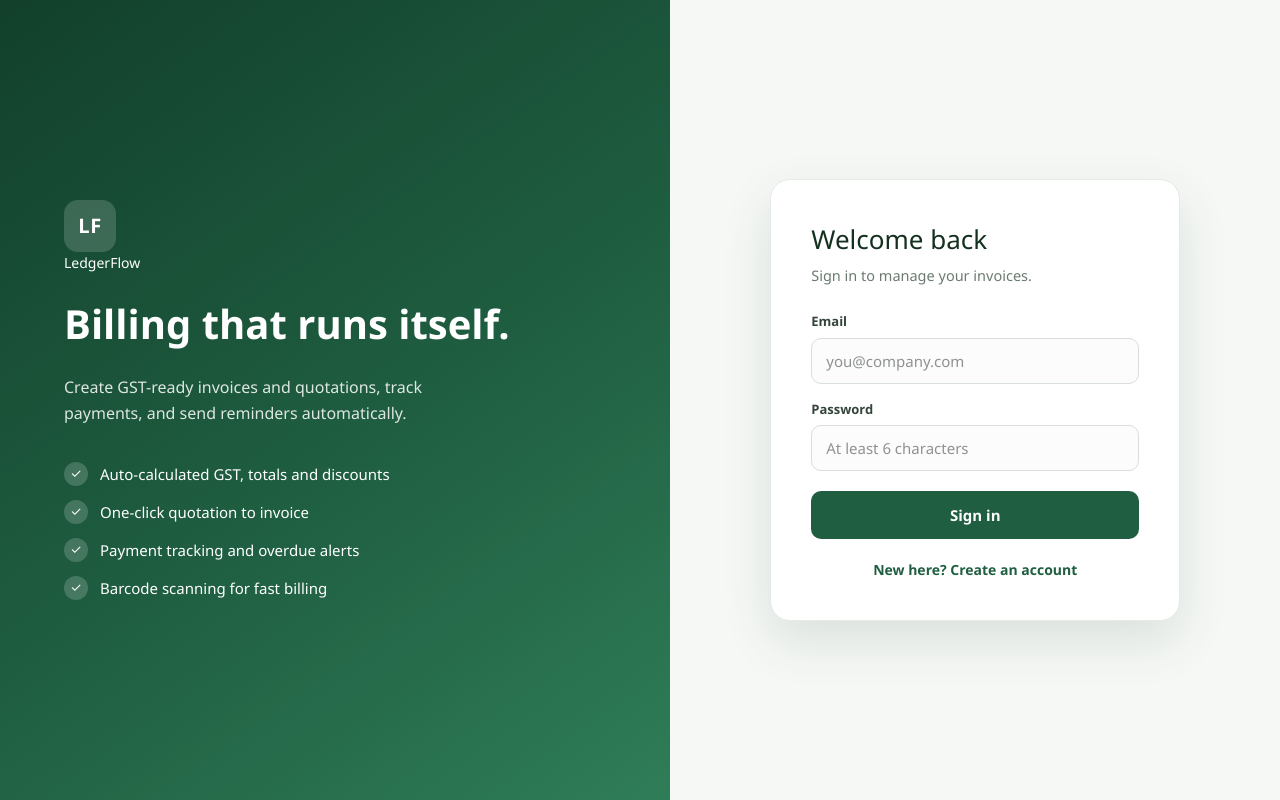
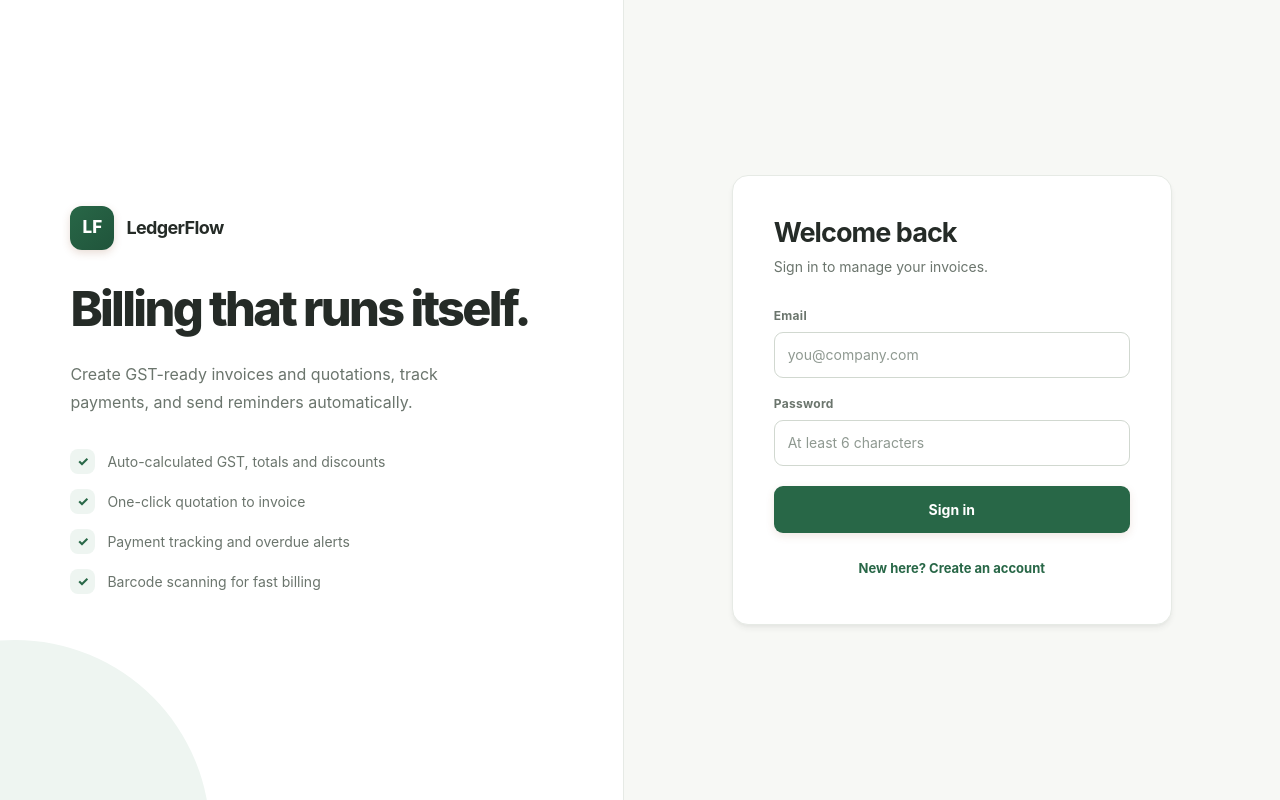
Before and after one commit to vasanthkumarbomle-droid/INVOICE-AND-QUOTATION-GENERATION-SYSTEM-, a React (Vite) app: page / in a window 1280 px wide. Built offline with nearby package versions, Linux system fonts and the light colour scheme; no server answers.

Commit message:
Redesign login and business setup to match workspace theme

```diff
--- a/src/auth.css
+++ b/src/auth.css
@@ -1,81 +1,254 @@
+/* LedgerFlow authentication — aligned with the signed-in workspace */
 .auth-page {
   min-height: 100vh;
   display: grid;
-  grid-template-columns: 1.1fr 1fr;
-  font-family: 'Segoe UI', system-ui, -apple-system, sans-serif;
-  background: #f6f8f6;
+  grid-template-columns: minmax(0, 0.95fr) minmax(420px, 1fr);
+  background: var(--lf-bg, #F7F8F5);
+  color: var(--lf-text, #252B27);
+  font-family: -apple-system, BlinkMacSystemFont, "Segoe UI", Roboto, "Helvetica Neue", Arial, sans-serif;
 }
 .auth-brand {
-  background: linear-gradient(145deg, #12402b 0%, #1f5e41 55%, #2f7d58 100%);
-  color: #fff;
-  padding: 64px;
+  position: relative;
+  isolation: isolate;
+  overflow: hidden;
+  background: var(--lf-card, #FFFFFF);
+  border-right: 1px solid var(--lf-border, #E6EAE5);
+  padding: clamp(32px, 5.5vw, 76px);
   display: flex;
   flex-direction: column;
   justify-content: center;
-  gap: 28px;
+  align-items: flex-start;
+  gap: 25px;
+}
+.auth-brand::after {
+  content: "";
+  position: absolute;
+  z-index: -1;
+  width: 390px;
+  height: 390px;
+  left: -180px;
+  bottom: -230px;
+  border-radius: 50%;
+  background: var(--lf-brand-light, #F8EFE8);
+  pointer-events: none;
+}
+.auth-brand-heading {
+  display: flex;
+  align-items: center;
+  gap: 12px;
+  margin-bottom: 8px;
+  color: var(--lf-text, #252B27);
+  font-size: 18px;
+  font-weight: 750;
+  letter-spacing: -0.035em;
 }
 .auth-logo {
-  width: 52px; height: 52px; border-radius: 14px;
-  background: rgba(255,255,255,0.16);
-  display: grid; place-items: center;
-  font-weight: 800; font-size: 20px; letter-spacing: 0.5px;
+  width: 44px;
+  height: 44px;
+  border-radius: 12px;
+  background: linear-gradient(135deg, var(--lf-brand, #8B4F2E), var(--lf-brand-hover, #6F3F27));
+  color: #FFFFFF;
+  display: grid;
+  place-items: center;
+  font-weight: 800;
+  font-size: 17px;
+  letter-spacing: 0.01em;
+  box-shadow: 0 3px 9px rgba(139, 79, 46, 0.2);
 }
-.auth-brand h1 { font-size: 40px; line-height: 1.15; margin: 0; font-weight: 800; }
-.auth-brand p { margin: 0; font-size: 16px; opacity: 0.85; max-width: 440px; line-height: 1.6; }
-.auth-features { list-style: none; padding: 0; margin: 8px 0 0; display: grid; gap: 14px; }
-.auth-features li { display: flex; gap: 12px; align-items: center; font-size: 15px; }
+.auth-brand h1 {
+  max-width: 520px;
+  margin: 0;
+  color: var(--lf-text, #252B27);
+  font-size: clamp(34px, 3.8vw, 52px);
+  line-height: 1.08;
+  letter-spacing: -0.055em;
+  font-weight: 780;
+}
+.auth-brand p {
+  max-width: 430px;
+  margin: 0;
+  color: var(--lf-text-secondary, #6B756D);
+  font-size: 16px;
+  line-height: 1.75;
+}
+.auth-features {
+  display: grid;
+  gap: 15px;
+  list-style: none;
+  padding: 0;
+  margin: 8px 0 0;
+}
+.auth-features li {
+  display: flex;
+  align-items: center;
+  gap: 12px;
+  color: var(--lf-text-secondary, #6B756D);
+  font-size: 14px;
+  line-height: 1.5;
+}
 .auth-features span {
-  width: 24px; height: 24px; border-radius: 50%;
-  background: rgba(255,255,255,0.18);
-  display: grid; place-items: center; font-size: 13px; flex-shrink: 0;
+  width: 25px;
+  height: 25px;
+  flex: 0 0 25px;
+  border-radius: 8px;
+  display: grid;
+  place-items: center;
+  background: var(--lf-brand-light, #F8EFE8);
+  color: var(--lf-brand, #8B4F2E);
+  font-size: 13px;
+  font-weight: 800;
 }
-.auth-panel { display: flex; align-items: center; justify-content: center; padding: 32px; }
+.auth-panel {
+  min-width: 0;
+  display: flex;
+  align-items: center;
+  justify-content: center;
+  padding: clamp(24px, 4vw, 56px);
+  background: var(--lf-bg, #F7F8F5);
+}
 .auth-card {
-  width: 100%; max-width: 410px; background: #fff;
-  border-radius: 20px; padding: 40px;
-  box-shadow: 0 20px 50px rgba(18, 64, 43, 0.12);
-  border: 1px solid #e6ebe6;
+  width: 100%;
+  max-width: 440px;
+  padding: clamp(28px, 3.2vw, 42px);
+  background: var(--lf-card, #FFFFFF);
+  border: 1px solid var(--lf-border, #E6EAE5);
+  border-radius: 16px;
+  box-shadow: var(--lf-shadow-md, 0 4px 12px rgba(37, 43, 39, 0.06));
 }
-.auth-card h2 { margin: 0 0 6px; font-size: 26px; color: #14301f; }
-.auth-sub { margin: 0 0 26px; color: #6b7a70; font-size: 14.5px; }
-.auth-form { display: grid; gap: 16px; }
-.auth-field { display: grid; gap: 6px; }
-.auth-field label { font-size: 13px; font-weight: 600; color: #34453a; }
+.auth-card h2 {
+  margin: 0 0 7px;
+  color: var(--lf-text, #252B27);
+  font-size: 27px;
+  line-height: 1.2;
+  font-weight: 750;
+  letter-spacing: -0.035em;
+}
+.auth-sub {
+  margin: 0 0 28px;
+  color: var(--lf-text-secondary, #6B756D);
+  font-size: 14px;
+  line-height: 1.6;
+}
+.auth-form { display: grid; gap: 17px; }
+.auth-field { display: grid; gap: 7px; }
+.auth-field label {
+  color: var(--lf-text-secondary, #6B756D);
+  font-size: 12px;
+  font-weight: 700;
+  letter-spacing: 0.025em;
+}
 .auth-field input {
-  height: 46px; padding: 0 14px; font-size: 15px;
-  border: 1.5px solid #d8dfd9; border-radius: 10px;
-  background: #fbfcfb; outline: none; transition: all 0.15s;
+  width: 100%;
+  height: 46px;
+  padding: 0 13px;
+  color: var(--lf-text, #252B27);
+  border: 1px solid var(--lf-border-strong, #D1D8D0);
+  border-radius: 9px;
+  background: #FFFFFF;
+  outline: none;
+  transition: border-color 0.18s ease, box-shadow 0.18s ease;
 }
+.auth-field input::placeholder { color: var(--lf-text-muted, #8F9991); }
 .auth-field input:focus {
-  border-color: #1f5e41; background: #fff;
-  box-shadow: 0 0 0 4px rgba(31, 94, 65, 0.12);
+  border-color: var(--lf-brand, #8B4F2E);
+  box-shadow: 0 0 0 3px rgba(139, 79, 46, 0.12);
 }
 .auth-btn {
-  height: 48px; border: 0; border-radius: 10px; cursor: pointer;
-  background: #1f5e41; color: #fff; font-size: 15px; font-weight: 700;
-  transition: background 0.15s, transform 0.05s; margin-top: 4px;
+  min-height: 47px;
+  margin-top: 3px;
+  padding: 0 16px;
+  border: 1px solid transparent;
+  border-radius: 9px;
+  background: var(--lf-brand, #8B4F2E);
+  color: #FFFFFF;
+  font-size: 14px;
+  font-weight: 700;
+  cursor: pointer;
+  transition: background 0.18s ease, transform 0.08s ease, box-shadow 0.18s ease;
+  box-shadow: 0 3px 8px rgba(139, 79, 46, 0.13);
 }
-.auth-btn:hover { background: #174a33; }
-.auth-btn:active { transform: scale(0.99); }
-.auth-btn:disabled { opacity: 0.6; cursor: not-allowed; }
+.auth-btn:hover {
+  background: var(--lf-brand-hover, #6F3F27);
+  box-shadow: 0 5px 12px rgba(139, 79, 46, 0.18);
+}
+.auth-btn:active { transform: translateY(1px); }
+.auth-btn:focus-visible, .auth-toggle:focus-visible, .signout:focus-visible {
+  outline: 3px solid var(--lf-brand-subtle, #E9D7CC);
+  outline-offset: 3px;
+}
+.auth-btn:disabled { opacity: 0.6; cursor: not-allowed; box-shadow: none; }
 .auth-error {
-  background: #fdecec; color: #b42318; border-radius: 10px;
-  padding: 10px 14px; font-size: 13.5px;
+  padding: 11px 13px;
+  border: 1px solid var(--lf-danger-border, #F5C6C6);
+  border-radius: 9px;
+  background: var(--lf-danger-bg, #FDF3F3);
+  color: var(--lf-danger, #B83A3A);
+  font-size: 13px;
+  overflow-wrap: anywhere;
 }
 .auth-toggle {
-  margin-top: 20px; width: 100%; background: none; border: 0;
-  color: #1f5e41; font-size: 14px; font-weight: 600; cursor: pointer;
+  width: 100%;
+  margin-top: 21px;
+  padding: 5px 0;
+  border: 0;
+  background: transparent;
+  color: var(--lf-brand, #8B4F2E);
+  font-size: 13px;
+  font-weight: 700;
+  cursor: pointer;
 }
-.auth-toggle:hover { text-decoration: underline; }
-.auth-loading { min-height: 100vh; display: grid; place-items: center; color: #6b7a70; font-family: system-ui, sans-serif; }
+.auth-toggle:hover {
+  color: var(--lf-brand-hover, #6F3F27);
+  text-decoration: underline;
+  text-underline-offset: 3px;
+}
+.auth-loading {
+  min-height: 100vh;
+  display: grid;
+  place-items: center;
+  background: var(--lf-bg, #F7F8F5);
+  color: var(--lf-text-secondary, #6B756D);
+  font-family: -apple-system, BlinkMacSystemFont, "Segoe UI", sans-serif;
+}
 .signout {
-  position: fixed; bottom: 14px; right: 14px; z-index: 50;
-  background: #fff; border: 1px solid #d8dfd9; border-radius: 10px;
-  padding: 8px 14px; font-size: 13px; font-weight: 600; color: #34453a; cursor: pointer;
-  box-shadow: 0 4px 12px rgba(0,0,0,0.08);
+  position: fixed;
+  bottom: 14px;
+  right: 14px;
+  z-index: 50;
+  padding: 8px 14px;
+  border: 1px solid var(--lf-border, #E6EAE5);
+  border-radius: 9px;
+  background: var(--lf-card, #FFFFFF);
+  color: var(--lf-text-secondary, #6B756D);
+  font-size: 13px;
+  font-weight: 650;
+  cursor: pointer;
+  box-shadow: var(--lf-shadow-sm, 0 2px 5px rgba(37, 43, 39, 0.05));
 }
-.signout:hover { background: #f3f6f3; }
+.signout:hover { background: var(--lf-card-hover, #FCFDFB); }
 @media (max-width: 860px) {
-  .auth-page { grid-template-columns: 1fr; }
-  .auth-brand { display: none; }
+  .auth-page { grid-template-columns: 1fr; grid-template-rows: auto 1fr; }
+  .auth-brand {
+    padding: 25px clamp(22px, 6vw, 40px) 22px;
+    gap: 13px;
+    border-right: 0;
+    border-bottom: 1px solid var(--lf-border, #E6EAE5);
+  }
+  .auth-brand-heading { margin-bottom: 2px; }
+  .auth-brand h1 { font-size: clamp(27px, 5vw, 36px); }
+  .auth-brand p { font-size: 14px; }
+  .auth-features {
+    grid-template-columns: repeat(2, minmax(0, 1fr));
+    gap: 10px 14px;
+    margin-top: 1px;
+  }
+  .auth-features li { font-size: 12px; align-items: flex-start; }
+  .auth-panel { padding: 28px 20px 42px; align-items: flex-start; }
 }
+@media (max-width: 520px) {
+  .auth-brand p { max-width: 340px; }
+  .auth-features { grid-template-columns: 1fr; gap: 8px; }
+  .auth-features li { font-size: 12px; }
+  .auth-panel { padding-top: 20px; }
+  .auth-card { padding: 25px 22px; }
+}
```
